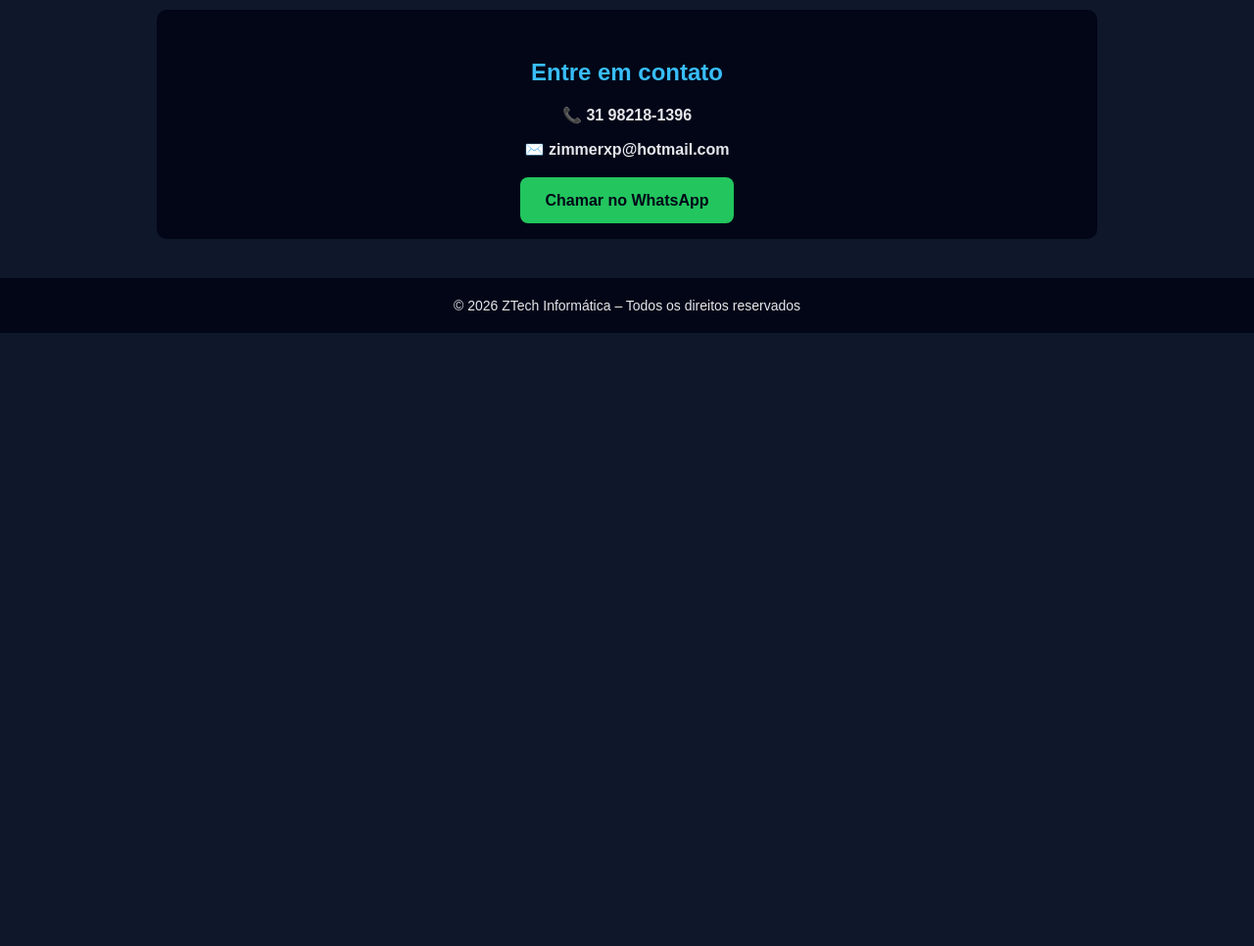
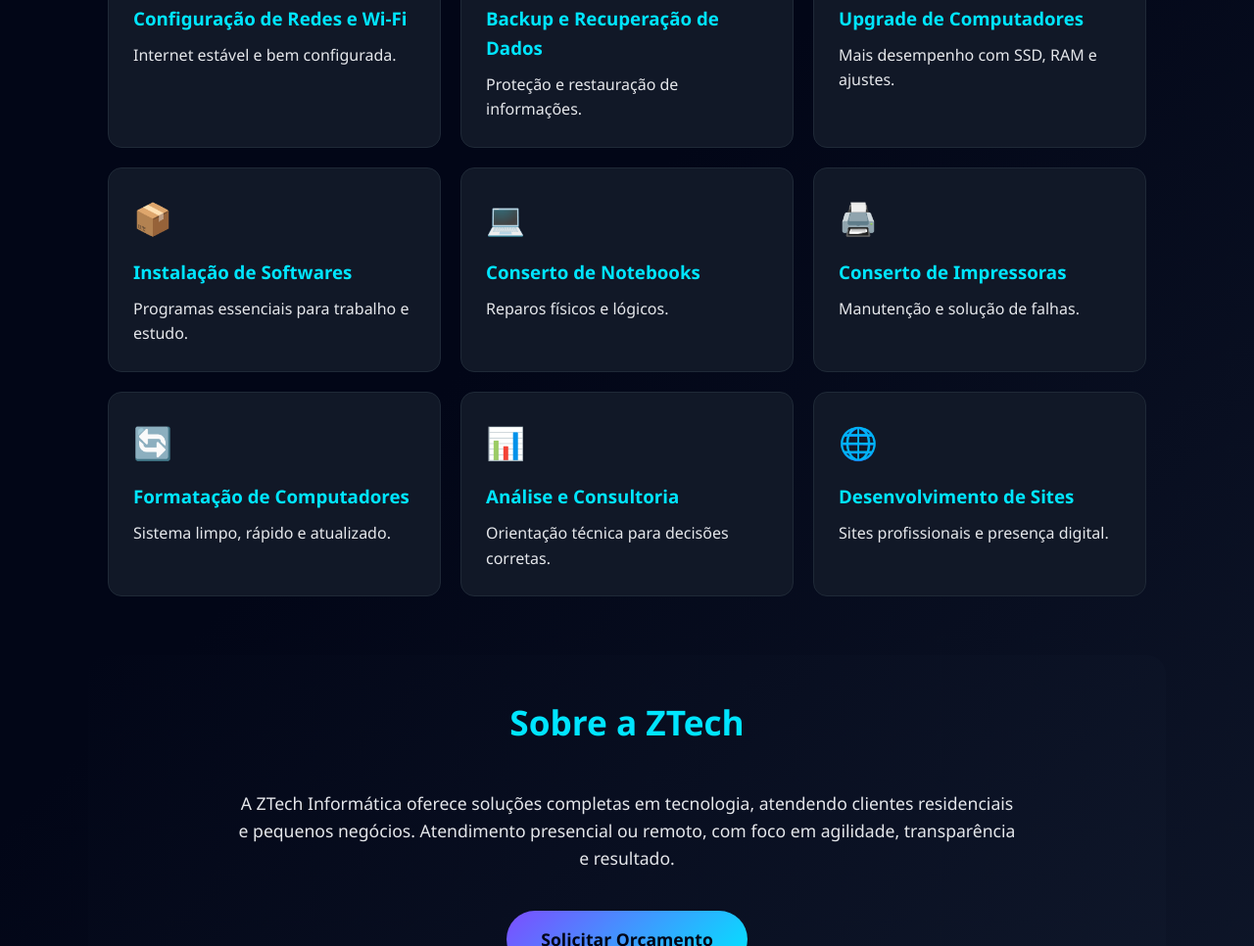
Before and after one commit to zimmerxp/ztech.website, a website: page index.html in a window 1280 px wide. Shown: the part 756-1722 px from the top of the page at 98% size. Before the commit the page ends 1096 px from the top, so only its background shows below. Drawn offline with Linux system fonts and the light colour scheme.

Commit message:
Site novo

```diff
--- a/index.html
+++ b/index.html
@@ -1,61 +1,131 @@
 <!DOCTYPE html>
 <html lang="pt-BR">
 <head>
-  <meta charset="UTF-8">
-  <title>ZTech Informática | Suporte Técnico</title>
-  <meta name="viewport" content="width=device-width, initial-scale=1.0">
-  <meta name="description" content="ZTech Informática - Suporte técnico em computadores, notebooks, redes, impressoras e atendimento remoto.">
+  <meta charset="UTF-8" />
+  <meta name="viewport" content="width=device-width, initial-scale=1.0" />
+  <title>ZTech Informática | Suporte e Tecnologia</title>
+
   <style>
+    :root {
+      --primary: #00e5ff;
+      --secondary: #7c4dff;
+      --dark: #0f172a;
+      --card: #111827;
+      --text: #e5e7eb;
+    }
+
+    * {
+      margin: 0;
+      padding: 0;
+      box-sizing: border-box;
+      font-family: "Segoe UI", Tahoma, Arial, sans-serif;
+    }
+
     body {
-      margin: 0;
-      font-family: Arial, sans-serif;
-      background: #0f172a;
-      color: #e5e7eb;
+      background: linear-gradient(135deg, #020617, #020617, #0f172a);
+      color: var(--text);
+      line-height: 1.6;
     }
+
     header {
-      background: linear-gradient(135deg, #0ea5e9, #2563eb);
-      padding: 40px 20px;
+      padding: 80px 20px;
+      text-align: center;
+      background: linear-gradient(135deg, var(--secondary), var(--primary));
+      color: #020617;
+    }
+
+    header h1 {
+      font-size: 3rem;
+      margin-bottom: 10px;
+    }
+
+    header p {
+      font-size: 1.2rem;
+      font-weight: 500;
+    }
+
+    section {
+      padding: 60px 20px;
+      max-width: 1100px;
+      margin: auto;
+    }
+
+    h2 {
+      text-align: center;
+      font-size: 2.2rem;
+      margin-bottom: 40px;
+      color: var(--primary);
+    }
+
+    .services {
+      display: grid;
+      grid-template-columns: repeat(auto-fit, minmax(260px, 1fr));
+      gap: 20px;
+    }
+
+    .card {
+      background: var(--card);
+      padding: 25px;
+      border-radius: 14px;
+      border: 1px solid #1f2937;
+      transition: transform 0.3s, box-shadow 0.3s;
+    }
+
+    .card:hover {
+      transform: translateY(-6px);
+      box-shadow: 0 0 25px rgba(0,229,255,0.15);
+    }
+
+    .card span {
+      font-size: 2rem;
+    }
+
+    .card h3 {
+      margin: 15px 0 10px;
+      color: var(--primary);
+    }
+
+    .about {
+      background: linear-gradient(135deg, #020617, #0f172a);
+      border-radius: 20px;
+      padding: 40px;
       text-align: center;
     }
-    header h1 {
-      margin: 0;
-      font-size: 36px;
+
+    .about p {
+      max-width: 800px;
+      margin: auto;
+      font-size: 1.1rem;
     }
-    header p {
-      font-size: 18px;
-    }
-    section {
-      padding: 40px 20px;
-      max-width: 900px;
-      margin: auto;
-    }
-    h2 {
-      color: #38bdf8;
-    }
-    ul {
-      line-height: 1.8;
-    }
+
     .cta {
-      background: #020617;
-      padding: 30px;
       text-align: center;
-      border-radius: 10px;
       margin-top: 40px;
     }
+
     .cta a {
-      background: #22c55e;
+      display: inline-block;
+      padding: 15px 35px;
+      border-radius: 30px;
+      background: linear-gradient(135deg, var(--secondary), var(--primary));
       color: #020617;
-      padding: 15px 25px;
+      font-weight: bold;
       text-decoration: none;
-      border-radius: 8px;
-      font-weight: bold;
+      font-size: 1.1rem;
+      transition: transform 0.3s;
     }
+
+    .cta a:hover {
+      transform: scale(1.05);
+    }
+
     footer {
       text-align: center;
-      padding: 20px;
-      font-size: 14px;
-      background: #020617;
-      margin-top: 40px;
+      padding: 30px 20px;
+      border-top: 1px solid #1f2937;
+      margin-top: 60px;
+      font-size: 0.9rem;
+      color: #9ca3af;
     }
   </style>
 </head>
@@ -63,37 +133,44 @@
 
   <header>
     <h1>ZTech Informática</h1>
-  <p>Suporte Técnico Presencial e Remoto</p>
+    <p>Suporte Técnico • Tecnologia • Soluções Digitais</p>
   </header>
 
   <section>
     <h2>Serviços</h2>
-  <ul>
-    <li>Manutenção e formatação de computadores</li>
-    <li>Conserto de notebooks e PCs</li>
-    <li>Instalação de softwares e sistemas</li>
-    <li>Remoção de vírus e malware</li>
-    <li>Configuração de redes e Wi-Fi</li>
-    <li>Suporte técnico remoto</li>
-    <li>Conserto e configuração de impressoras</li>
-  </ul>
+
+    <div class="services">
+      <div class="card"><span>🧠</span><h3>Diagnóstico de Hardware</h3><p>Identificação precisa de falhas e problemas físicos.</p></div>
+      <div class="card"><span>🛡️</span><h3>Remoção de Vírus e Malware</h3><p>Limpeza completa e proteção do sistema.</p></div>
+      <div class="card"><span>💾</span><h3>Instalação de Programas e Drivers</h3><p>Configuração correta e segura.</p></div>
+      <div class="card"><span>📡</span><h3>Configuração de Redes e Wi-Fi</h3><p>Internet estável e bem configurada.</p></div>
+      <div class="card"><span>☁️</span><h3>Backup e Recuperação de Dados</h3><p>Proteção e restauração de informações.</p></div>
+      <div class="card"><span>⚡</span><h3>Upgrade de Computadores</h3><p>Mais desempenho com SSD, RAM e ajustes.</p></div>
+      <div class="card"><span>📦</span><h3>Instalação de Softwares</h3><p>Programas essenciais para trabalho e estudo.</p></div>
+      <div class="card"><span>💻</span><h3>Conserto de Notebooks</h3><p>Reparos físicos e lógicos.</p></div>
+      <div class="card"><span>🖨️</span><h3>Conserto de Impressoras</h3><p>Manutenção e solução de falhas.</p></div>
+      <div class="card"><span>🔄</span><h3>Formatação de Computadores</h3><p>Sistema limpo, rápido e atualizado.</p></div>
+      <div class="card"><span>📊</span><h3>Análise e Consultoria</h3><p>Orientação técnica para decisões corretas.</p></div>
+      <div class="card"><span>🌐</span><h3>Desenvolvimento de Sites</h3><p>Sites profissionais e presença digital.</p></div>
+    </div>
   </section>
 
-<section>
-  <h2>Atendimento</h2>
-  <p>Atendimento presencial ou remoto, com diagnóstico rápido e orçamento sem compromisso.</p>
-</section>
+  <section class="about">
+    <h2>Sobre a ZTech</h2>
+    <p>
+      A ZTech Informática oferece soluções completas em tecnologia,
+      atendendo clientes residenciais e pequenos negócios.
+      Atendimento presencial ou remoto, com foco em agilidade,
+      transparência e resultado.
+    </p>
 
-<section class="cta">
-  <h2>Entre em contato</h2>
-  <p>📞 <strong>31 98218-1396</strong></p>
-  <p>✉️ <strong>zimmerxp@hotmail.com</strong></p>
-  <br>
-  <a href="https://wa.me/5531982181396" target="_blank">Chamar no WhatsApp</a>
+    <div class="cta">
+      <a href="mailto:zimmerxp@hotmail.com">Solicitar Orçamento</a>
+    </div>
   </section>
 
   <footer>
-  © 2026 ZTech Informática – Todos os direitos reservados
+    © 2026 • ZTech Informática • zimmerxp@hotmail.com
   </footer>
 
 </body>
```
Lines whose indentation alone changed are shown as unchanged.
